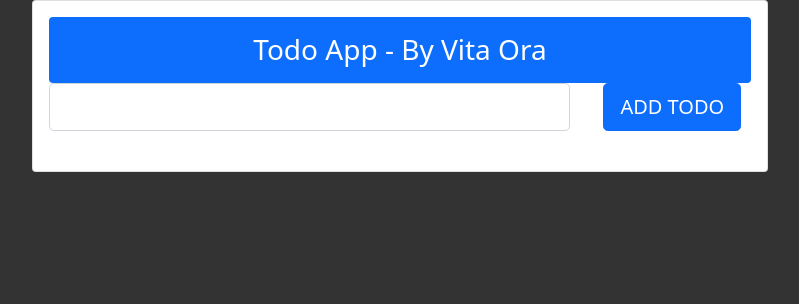
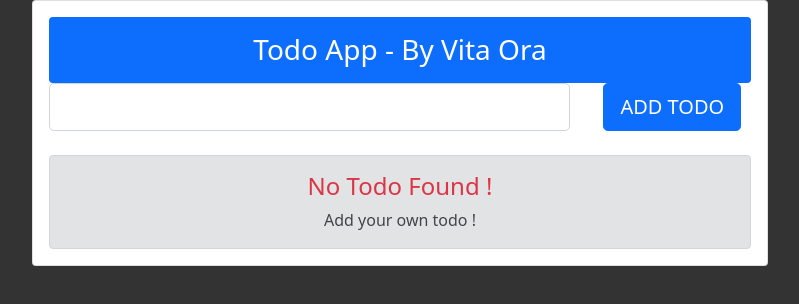
Before and after one commit to showlovezz/todo-list-local-storage, a React (Create React App) app: page / in a window 1280 px wide. Shown: the top 304 px of the page, without its empty margins (240-1039 px from the left). Built offline with nearby package versions, Linux system fonts and the light colour scheme.

Commit message:
Add no todo list component

```diff
--- a/src/components/List.js
+++ b/src/components/List.js
@@ -1,16 +1,33 @@
 import React from 'react';
 import PropTypes from 'prop-types'
-import {ListGroup} from 'react-bootstrap'
+import {ListGroup, Alert} from 'react-bootstrap'
 
 import ListItem from './ListItem';
 
 const List = ({del, done, todoList}) => {
+  if (todoList.length === 0) {
+    return (
+      <Alert variant='secondary' className='text-center mb-0'>
+        <Alert.Heading className='text-danger'>No Todo Found !</Alert.Heading>
+        <p className='mb-0'>Add your own todo !</p>
+      </Alert>
+    )
+  }
+
   return (
     <ListGroup>
       {
+        todoList &&
         todoList.map((todo) => {
           return (
-            <ListItem key={todo.id} id={todo.id} title={todo.title} delHandler={del} doneHandler={done} done={todo.done} />
+            <ListItem
+              key={todo.id}
+              id={todo.id}
+              title={todo.title}
+              delHandler={del}
+              doneHandler={done}
+              done={todo.done}
+            />
           )
         })
       }
```
